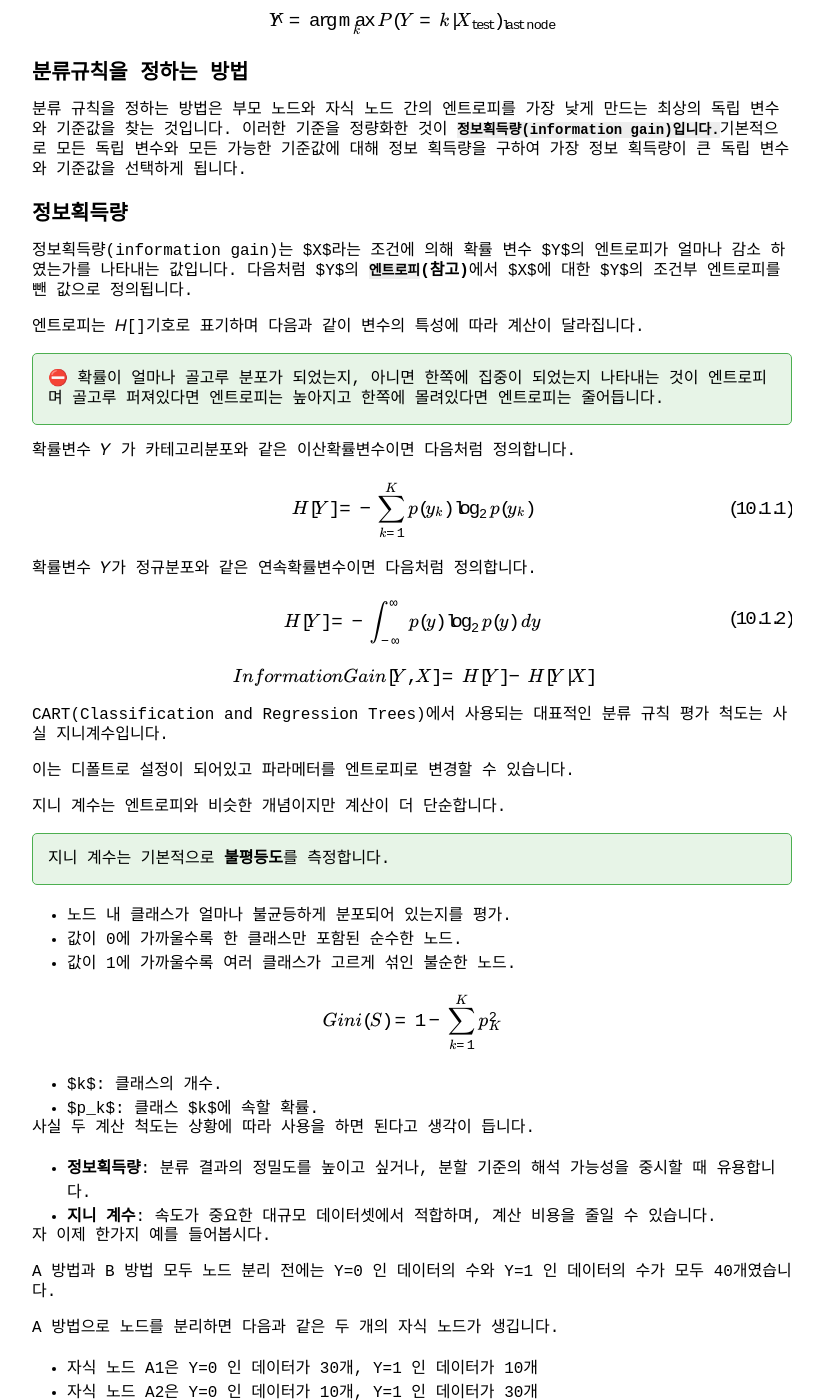
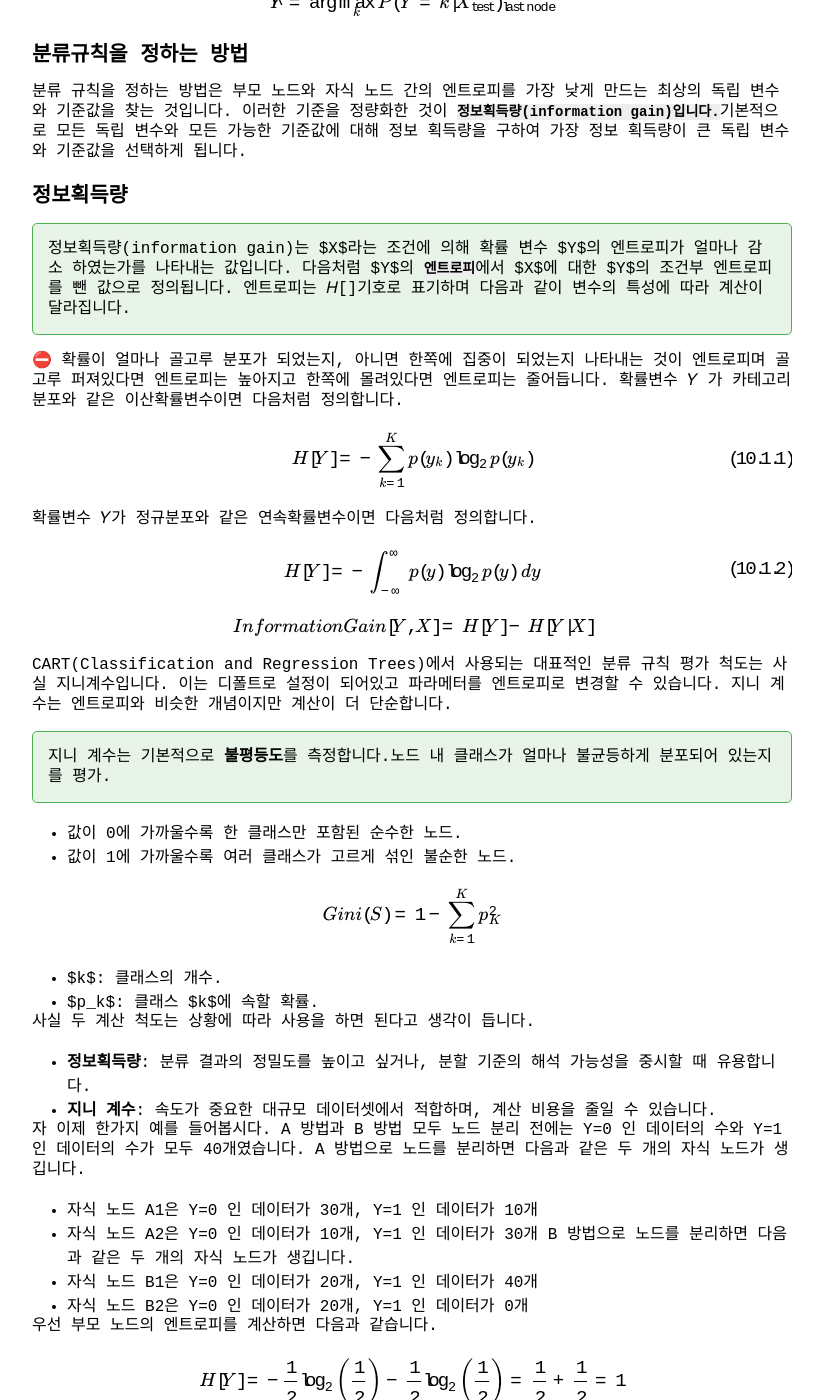
Before and after one commit to ggami-da/ggami-da.github.io, a Jekyll site: the page built from _posts/2024-11-24-Decision-Tree.md, in a window 1280 px wide and 1400 px high, scrolled down 2574 px. Shown: the whole window, without its empty margins (228-1051 px from the left). Built offline with Jekyll 4.4.1, drawn with Linux system fonts in a browser that asks for light colours; formulas are drawn with MathJax 3; some of the changed text lies outside the part shown.

Commit message:
UPDATE : 의사결정나무

```diff
--- a/_posts/2024-11-24-Decision-Tree.md
+++ b/_posts/2024-11-24-Decision-Tree.md
@@ -22,7 +22,6 @@
 ### **왜 CART가 주로 사용되나?**
 
 Python과 R에서 많이 사용되는 이유 중 하나 **단순함, 효율성, 범용성**이라는 세 가지 요소를 충족시키기 떄문입니다.
-
 - **오픈소스 라이선스**: CART는 공개 알고리즘이라 구현과 배포가 자유롭습니다.
 - **단순성 및 효율성**: 이진 분할 기반의 단순 구조로 대규모 데이터셋에 적합하고 빠릅니다.
 - **범용성**: 분류와 회귀 모두 지원하며, 다양한 문제에서 활용 가능합니다.
@@ -32,18 +31,14 @@
 ## 의사결정나무를 이용한 분류학습
 
 의사결정나무를 이용한 분류법은 다음과 같습니다.
-
 1. 여러가지 독립 변수 중 **하나의 독립 변수를 선택**하고 그 독립 변수에 대한 기준값(threshold)을 정한다. ⇒ 이를 분류 규칙이라고 합니다.
 2. 전체 학습 데이터 집합(부모 노드)을 해당 독립 변수의 값이 기준값보다 작은 데이터 그룹(자식 노드 1)과 해당 독립 변수의 값이 기준값보다 큰 데이터 그룹(자식 노드 2)으로 나눕니다.
 3. 각각의 자식 노드에 대해 1~2의 단계를 반복하여 하위의 자식 노드를 만듭니다.
 단, 자식 노드에 한가지 클래스의 데이터만 존재한다면 더 이상 자식 노드를 나누지 않고 중지합니다.
 
 이렇게 자식 노드 나누기를 연속적으로 적용하면 노드가 계속 증가하는 나무(tree)와 같은 형태로 표현할 수 있습니다.
-
 ![image.png](https://prod-files-secure.s3.us-west-2.amazonaws.com/2f3b71b1-6eff-4d14-b560-529b11d66146/ff0566f2-22db-4696-948e-3864da11f86b/image.png)
-
 ![image.png](https://prod-files-secure.s3.us-west-2.amazonaws.com/2f3b71b1-6eff-4d14-b560-529b11d66146/0bbf96f3-7920-4fd4-9d99-d37ef14d16fd/image.png)
-
 ![image.png](https://prod-files-secure.s3.us-west-2.amazonaws.com/2f3b71b1-6eff-4d14-b560-529b11d66146/fdc5dfc8-6572-4019-9f53-afda854ed024/image.png)
 
 {: .box-success}
@@ -71,13 +66,10 @@
 
 ## 정보획득량
 
-정보획득량(information gain)는 $X$라는 조건에 의해 확률 변수 $Y$의 엔트로피가 얼마나 감소 하였는가를 나타내는 값입니다.  다음처럼 $Y$의 **`엔트로피`([참고](https://www.notion.so/b5b2ab10eea7449bb2193d97295d1e31?pvs=21))**에서 $X$에 대한 $Y$의 조건부 엔트로피를 뺀 값으로 정의됩니다.
-
+정보획득량(information gain)는 $X$라는 조건에 의해 확률 변수 $Y$의 엔트로피가 얼마나 감소 하였는가를 나타내는 값입니다.  다음처럼 $Y$의 **`엔트로피`**에서 $X$에 대한 $Y$의 조건부 엔트로피를 뺀 값으로 정의됩니다.
 엔트로피는 𝐻[]기호로 표기하며 다음과 같이 변수의 특성에 따라 계산이 달라집니다.
-
 {: .box-success}
 ⛔ 확률이 얼마나 골고루 분포가 되었는지, 아니면 한쪽에 집중이 되었는지 나타내는 것이 엔트로피며 골고루 퍼져있다면 엔트로피는 높아지고 한쪽에 몰려있다면 엔트로피는 줄어듭니다.
-
 확률변수 𝑌 가 카테고리분포와 같은 이산확률변수이면 다음처럼 정의합니다.
 
 $$
@@ -99,14 +91,11 @@
 $$
 
 CART(Classification and Regression Trees)에서 사용되는 대표적인 분류 규칙 평가 척도는 사실 지니계수입니다.
-
 이는 디폴트로 설정이 되어있고 파라메터를 엔트로피로 변경할 수 있습니다.
-
 지니 계수는 엔트로피와 비슷한 개념이지만 계산이 더 단순합니다.
 
 {: .box-success}
-지니 계수는 기본적으로 **불평등도**를 측정합니다.
-- 노드 내 클래스가 얼마나 불균등하게 분포되어 있는지를 평가.
+지니 계수는 기본적으로 **불평등도**를 측정합니다.노드 내 클래스가 얼마나 불균등하게 분포되어 있는지를 평가.
 - 값이 0에 가까울수록 한 클래스만 포함된 순수한 노드.
 - 값이 1에 가까울수록 여러 클래스가 고르게 섞인 불순한 노드.
 
@@ -124,16 +113,11 @@
 - **지니 계수**: 속도가 중요한 대규모 데이터셋에서 적합하며, 계산 비용을 줄일 수 있습니다.
 
 자 이제 한가지 예를 들어봅시다.
-
 A 방법과 B 방법 모두 노드 분리 전에는 Y=0 인 데이터의 수와 Y=1 인 데이터의 수가 모두 40개였습니다.
-
 A 방법으로 노드를 분리하면 다음과 같은 두 개의 자식 노드가 생깁니다.
-
 - 자식 노드 A1은 Y=0 인 데이터가 30개, Y=1 인 데이터가 10개
 - 자식 노드 A2은 Y=0 인 데이터가 10개, Y=1 인 데이터가 30개
-
 B 방법으로 노드를 분리하면 다음과 같은 두 개의 자식 노드가 생깁니다.
-
 - 자식 노드 B1은 Y=0 인 데이터가 20개, Y=1 인 데이터가 40개
 - 자식 노드 B2은 Y=0 인 데이터가 20개, Y=1 인 데이터가 0개
 
@@ -161,11 +145,6 @@
 IG = H[Y] - H[Y|X] = 0.19
 $$
 
-<aside>
-⛔ 조건부 엔트로피는 가중평균이다.
-
-</aside>
-
 B 방법에 대해 정보획득량을 계산하면 다음과 같습니다.
 
 $$
@@ -185,10 +164,8 @@
 $$
 
 따라서 엔트로피가 작은 B방법이 더 좋은 방법임을 알 수 있습니다.
-
 그럼 이 방법을 이용해서 어떻게 의사결정나무가 만들어 지는지 알아본다면 아래와 같습니다.
-
-예를 들어, 다음과 같은 데이터가 있다고 하자.
+예를 들어, 다음과 같은 데이터가 있다고 합시다.
 
 | $X_1$ | $X_2$ |
 | --- | --- |
@@ -198,8 +175,8 @@
 | 0.8 | 0 |
 | -0.1 | 1 |
 | -0.5 | 0 |
+
 1. $X_1$에 대해서 값을 모두 정렬한다.
-
 
     | $X_1$ | $X_2$ |
     | --- | --- |
@@ -209,17 +186,17 @@
     | 0.2 | 1 |
     | -0.1 | 1 |
     | -0.5 | 0 |
+
 2. $X_1$에 대해서 차례대로 threshhold를 지정하여 Information Gain을 계산한다.
     1. 예를 들어, 가장 먼저 $X_1$ 데이터 중 1.4와 1.1 사이를 threshold로 지정한다. ⇒ $X_1$ < 1.25
     2. 그 다음으로 $X_1$ 데이터 중 1.1와 0.8 사이를 threshold로 지정한다. ⇒ $X_1$ < 0.95
     3. a와 b를 반복한다.
-
-    <aside>
+    {: .box-success}
     ⛔ 즉, 값이 변해지는 지점을 모두 threshold를 지정해보고 Information Gain을 구한다.
-
-    </aside>
 
 3. $X_1$이 끝이 나면 $X_2$도 동일하게 모두 정렬하여 Information Gain을 구한다.
     1. $X_2$의 경우에는 1과 0 사이만 Information Gain을 구한다.
+
 4. 2번과 3번을 모든 변수에 대해서 반복하여 가장 Information Gain이 큰 부분은 부모 노드로 지정한다.
+
 5. 위의 과정을 1) MaxDepth만큼 하거나, 2) 순수노드가 나올때 까지 진행한다.
```
